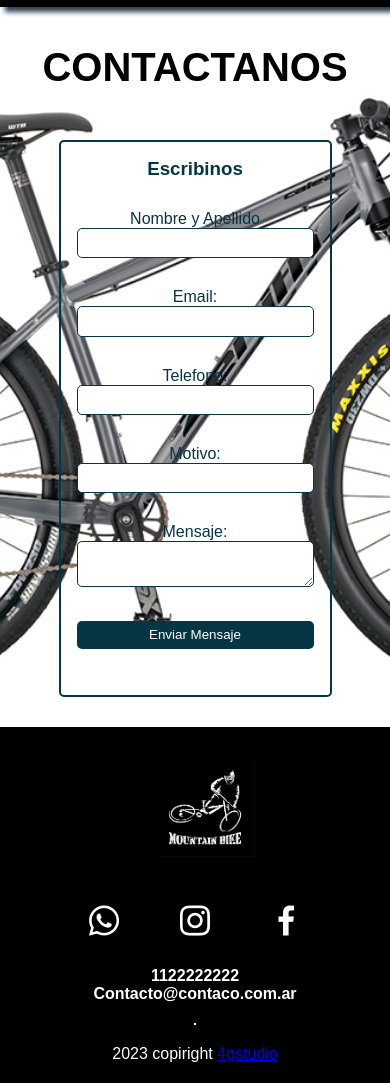
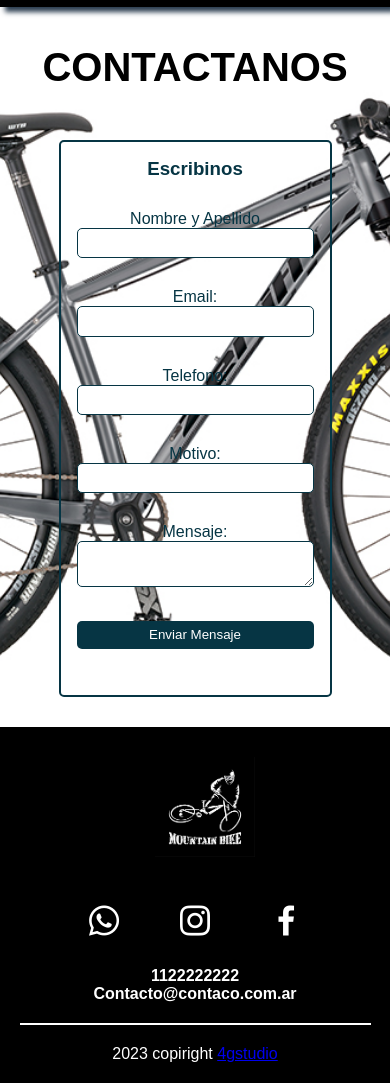
Before and after one commit to GabrielPettine76/gabrielPettineCoder, a plain HTML site: page contacto.html in a window 390 px wide. Shown: the part 125-1208 px from the top of the page. Drawn offline with nearby package versions, Linux system fonts and the light colour scheme.

Commit message:
modificacione footer

```diff
--- a/styles/style.css
+++ b/styles/style.css
@@ -225,7 +225,7 @@ main{
   grid-template-columns: repeat(4,1fr);
   margin-top:20px;
 }
-.nombreProducto, .precioProducto ,.colorProducto,.comprar{
+.nombreProducto, .precioProducto ,.colorProducto, .comprar{
   padding: 15px 0;
  /* background-color: #F2F6FA;*/
  background-color: #2c3e50;
@@ -359,6 +359,11 @@ nav .logo{
     grid-template-columns: repeat(3,1fr);
     margin-top: 40px;
   }
+  .linea{
+      border:1px solid white;
+      margin: 0 15px;
+  }
+
 }
 @media (max-width: 958px){
   .checkBtn{
@@ -407,6 +412,11 @@ nav .logo{
     align-items: center;
   }
 
+  .linea{
+    border:1px solid white;
+    margin: 0 15px;
+}
+
   /*main responsive*/
   .contenedor{
     display: flex;
@@ -451,6 +461,11 @@ nav .logo{
     height: auto;
 
   }
+  .linea{
+    border:1px solid white;
+    margin: 0 15px;
+    width: 90%;
+}
 }
 
 @media (max-width:630px){
@@ -459,6 +474,9 @@ nav .logo{
     grid-template-columns: repeat(1,1fr);
     margin-top:20px;
   }
+  .linea{
+    width: 90%;
+  }
 }
 
 @media (max-width: 580px){
@@ -466,6 +484,9 @@ nav .logo{
     display: grid;
     grid-template-columns: repeat(1,1fr);
     margin-top:20px;
+  }
+  .linea{
+    width: 90%;
   }
   .prueba2{
     width: 540px;
@@ -510,7 +531,7 @@ nav .logo{
     }
   }
 
-}
+
 @media(max-width:450px){
   .prueba2 img{
     width: 350px;
@@ -539,6 +560,9 @@ nav .logo{
  }
  .contenedorSucursales{
   margin-top: 20px;
+ }
+ .linea{
+  width: 90%;
  }
 }
 
```
